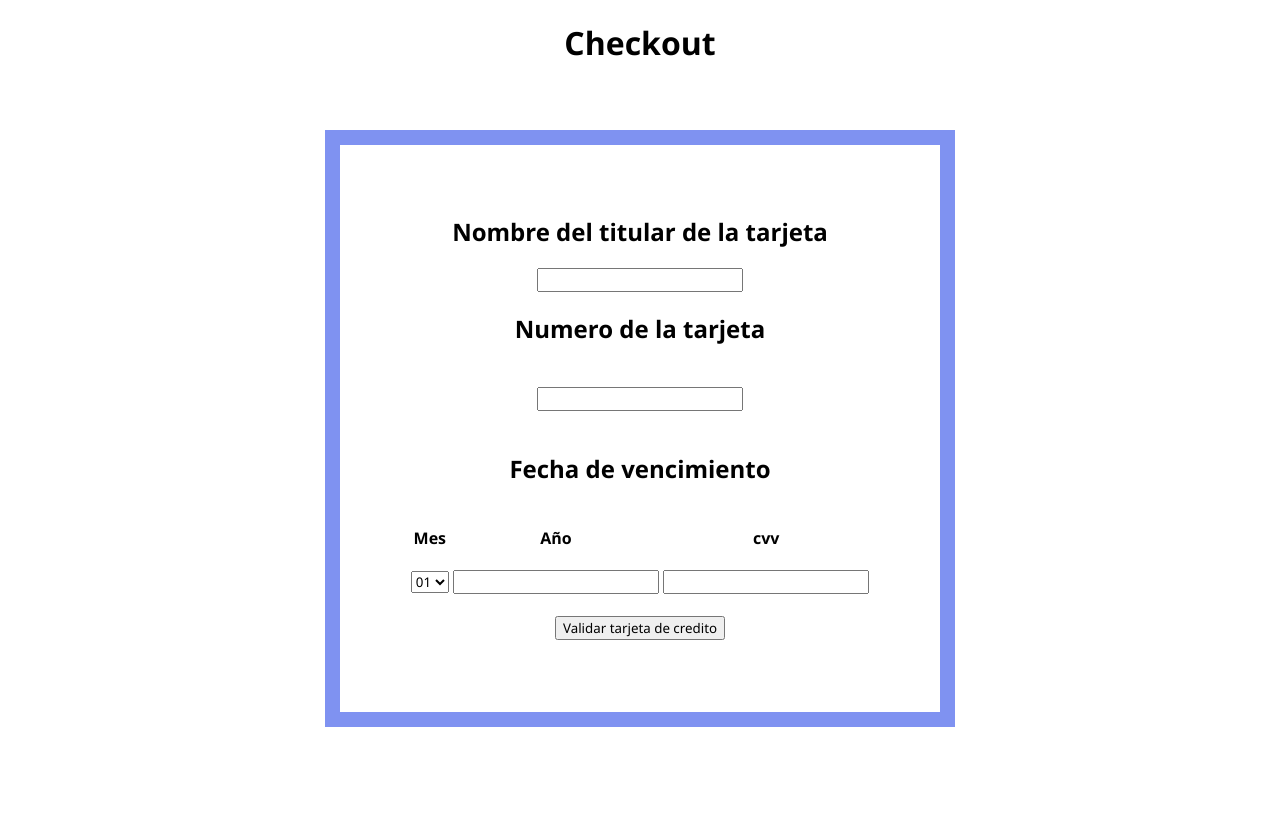
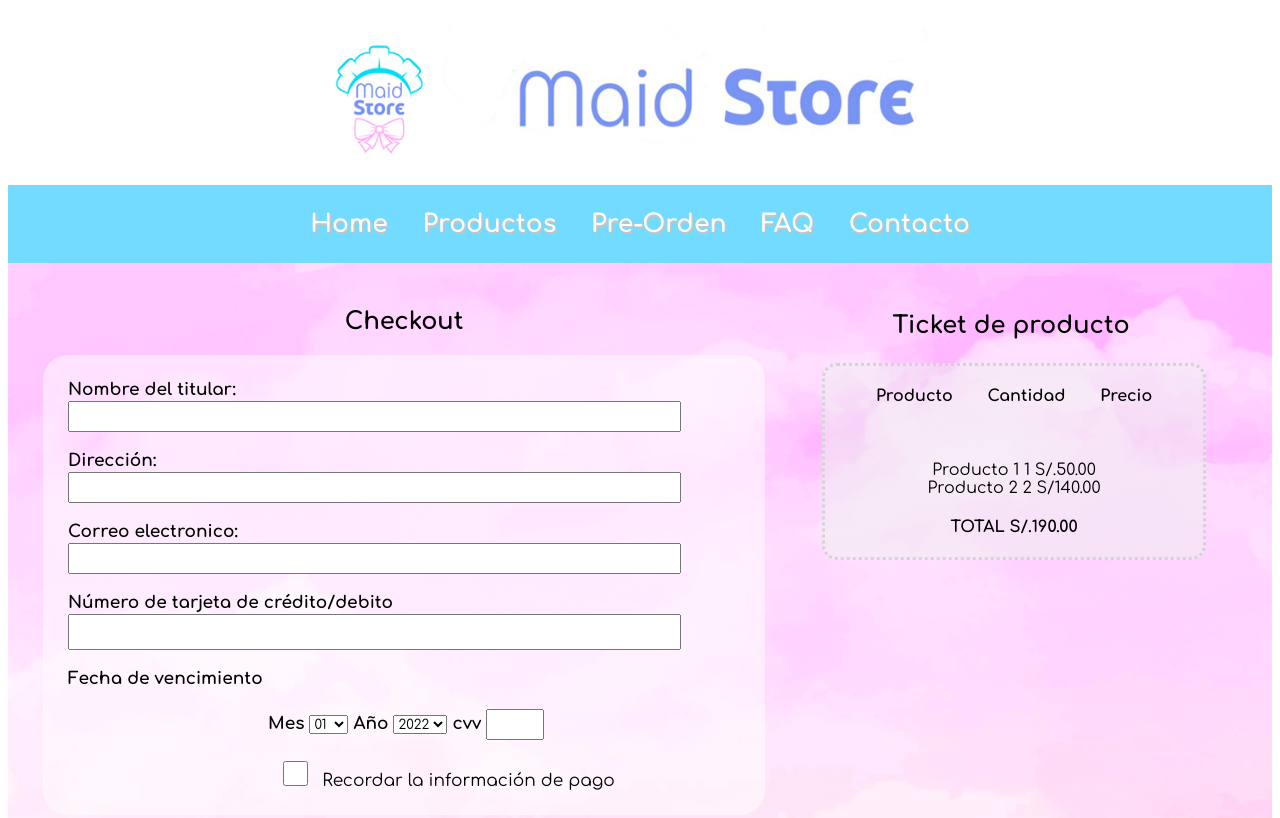
Before and after one commit to Laboratoria/LIM017-card-validation, a website with bundled scripts: page src/index.html in a window 1280 px wide. Shown: the top 818 px of the page. Built offline with nearby package versions, Linux system fonts and the light colour scheme.

Commit message:
sprint 2 - dia de demo

```diff
--- a/src/index.html
+++ b/src/index.html
@@ -1,59 +1,77 @@
 <!DOCTYPE html>
 <html>
   <head>
-    <meta charset="utf-8" />
+    <link rel="preconnect" href="https://fonts.googleapis.com">
+    <link rel="preconnect" href="https://fonts.gstatic.com" crossorigin>
+    <link href="https://fonts.googleapis.com/css2?family=Comfortaa:wght@300;400;500;600;700&display=swap" rel="stylesheet">
+    <script src="index.js" type="module"></script>
+    <meta charset="utf-8">
     <title>Tarjeta de crédito válida</title>
-    <link rel="stylesheet" href="style.css" />
+    <link rel="stylesheet" href="style.css">
   </head>
   <body>
-    <header>
-      <h1>Checkout</h1>
-      <br />
-      <br />
+    <header class= "headerGrid">
+      <div class="c1">
+        <img src="img/header2.png" id="header">
+        </div>
+
+     <nav class="navMenu">
+       <ul>
+         <li><a href="#">Home</a></li>
+         <li><a href="#">Productos</a></li>
+         <li> <a href="#">Pre-Orden</a></li>
+         <li> <a href="#">FAQ</a></li>
+         <li><a href="#">Contacto</a></li>
+      </ul>
+    </nav>
     </header>
     <main>
-      <h2>Nombre del titular de la tarjeta</h2>
-      <input type="text" name="nombreTitularTarjeta" />
-      <h2>Numero de la tarjeta</h2>
-      <br>
-      <input type="text" name="creditCardNumber" id="creditCardNumber" /> <br />
-      <br>
-        <h2>Fecha de vencimiento</h2>
+      <div class="formulario">
+        <h2>Checkout</h2>
+        <form id="datosCheckout">
+          <label for="nombreTitular">Nombre del titular:</label><br>
+          <input type="text" id="fname" name="fname"><br><br>
+          <label for="direccion">Dirección:</label><br>
+          <input type="text" id="direccion" name="direccion"><br><br>
+          <label for="email">Correo electronico:</label><br>
+          <input type="email" id="email" name="email"><br><br>
+          <label for="numeroDeTarjeta">Número de tarjeta de crédito/debito</label><br>
+          <input type="text" name="creditCardNumber" id="creditCardNumber"><br><br>
+          <label for="vencimiento"> Fecha de vencimiento</label><br><br>
           <div class="fechas">
-        <h4>Mes</h4>
-        <select name="mesDeVencimiento">
-          <option>01</option>
-          <option>02</option>
-          <option>03</option>
-          <option>04</option>
-          <option>05</option>
-          <option>06</option>
-          <option>07</option>
-          <option>08</option>
-          <option>09</option>
-          <option>10</option>
-          <option>11</option>
-          <option>12</option>
-        </select>
+          <label for="mesDeVencimiento"> Mes</label>
+          <select name="month" id="months"></select>
+          <label for="añoDeVencimiento"> Año</label>
+          <select name="year" id="year"></select>
+          <label for="cvv">cvv </label>
+          <input  type="text" name="cvv" id="cvv"> <br><br>
+          <label for="guardarInfo"></label>
+          <input type="checkbox" name="guardarInfo" id="guarda">Recordar la
+          información de pago <br>
           </div>
-      <div class="fechas">
-        <h4>Año</h4>
-        <input type="text" name="añoDeVencimiento" id="añoV" />
-      </div>
-      <div class="fechas">
-        <h4>cvv</h4>
-        <input type="text" name="cvv" />
-      </div>
-      <br />
-      <br />
+          </form><br>
+
         <div id="botonVerificacion">
           <button id="botonVerificar" name="validarTarjetaDeCedito">
             Validar tarjeta de credito
           </button>
         </div>
-      <br />
+      </div>
+      <br>
+      <aside class="ticket">
+        <h3>Ticket de producto</h3>
+          <div id="ticketData">
+        <h4><span id="product">Producto</span>    <span id="quantity">Cantidad</span> <span id="price">Precio</span></h4><br>
+          <p>Producto 1      1           S/.50.00<br>
+            Producto 2      2           S/140.00<br>
+                                <h4><b>TOTAL  S/.190.00</b></p></h4>
+          </div>
+      </aside>
     </main>
-    <footer></footer>
-    <script src="index.js" type="module"></script>
+
+    <footer>
+      <p>Creado con sudor y lagrimas - 2022 (c) </p>
+    </footer>
+
   </body>
 </html>
--- a/src/index.js
+++ b/src/index.js
@@ -18,3 +18,17 @@ function clickAlBoton (){
         }
 }
 }
+
+let meses = ["01" , "02" , "03" , "04" , "05" , "06" , "07" , "08" , "09" , "10" , "11" , "12"]
+
+
+for (let i = 0; i < meses.length; i++) {
+    let option = new Option (meses[i], meses[i])
+    document.getElementById("months").appendChild(option)
+}
+
+for (let i = 0; i < 5; i++) {
+    let years = 2022 + i
+    let option = new Option (years, years)
+    document.getElementById("year").appendChild(option)
+}
--- a/src/style.css
+++ b/src/style.css
@@ -1,33 +1,171 @@
 *{
-    font-family:'Segoe UI', Tahoma, Geneva, Verdana, sans-serif;
+    font-family:'Comfortaa';
+}
+header{
+    background-color: white;
+    }
+
+.headerGrid {
+    height: auto;
+    display: grid;
+    grid-template-areas: 'logo logo'
+                          'menu menu';
+    grid-template-rows: auto auto;
+    }
+
+
+.c1 {
+    grid-area: logo;
+    display: flex;
+    margin-left: auto;
+    margin-right: auto;
+    scale: 85%;
 }
 
-header{
-    border: 5px ;
+.navMenu {
+    grid-area: menu;
+    background-color: #73dbff;
+    padding: 10px;
+    text-align: center;
+    margin-top: 5px;
+   }
+
+li a:hover{
+    background-color: #fab0fd;
+    cursor: pointer;
+    border-radius: 10px;
+}
+
+ul {
+    list-style-type: none;
+    margin: 0;
+    padding: 0;
+    overflow: hidden;
+}
+
+li {
+    display: inline-block;
+    position: center;
+    padding: 5px;
+}
+
+li a {
+    display: block;
+    padding: 10px;
+    font-weight: bold;
+    text-decoration: none;
+    font-size: 25px;
+    color: white;
+    text-shadow: 1.5px 1.5px #c5c4c4;
+    }
+
+
+main {
+        height: auto;
+        display: grid;
+        grid-template-areas:'form ticket'
+                            'form ticket';
+        grid-template-rows: 60% auto;
+        padding: 25px;
+        text-align: center;
+        background-image: url('img/background6.jpg');
+        background-size: cover;
+}
+
+.formulario {
+    grid-area: form;
+}
+
+form{
+    font-size: 17px;
+    background-color: rgba(255, 255, 255, 0.5);
+    padding: 25px;
+    margin: 10px;
+    text-align: left;
+    border-radius: 25px;
+}
+
+
+label{
+    font-weight: bold;
+}
+input{
+    margin-top: 2px;
+    width: 90%;
+    height: 25px;
+}
+input[id="cvv"]{
+    width: 50px;
     text-align: center;
 }
+input[id="guarda"]{
+   width: 10%;
+   text-align: center;
+   font-size: 15px;
+}
 
-body{
+input[id="creditCardNumber"]{
+    height: 30px;
+
+}
+
+.fechas{
+    margin-left: 200px;
+    ;
+}
+
+#botonVerificar {
+    background-color: #5ebddd;
+    border: none;
+    color: white;
+    padding: 15px 32px;
+    margin-left: 10%;
+    margin-bottom: 250px;
     text-align: center;
-}
-main {
-    align-items: center;
-    width: 500px;
-    border: 15px solid #7F92F1;
-    padding: 50px;
-    margin: 0 auto;
-}
-#botonVerificar {
-    size: 100px;
-    cursor: pointer;
-
+    text-decoration: none;
+    display: inline-block;
+    font-size: 20px;
+    font-style: bold;
 }
 
 #botonVerificar:hover {
     box-shadow: inset 1px 4px 6px 2px rgba(0,0,0,.1);
-    background: #ddd;
+    background: #399ec0;
+    cursor: pointer;
 }
 
-.fechas {
-    display: inline-block;
+
+.ticket {
+    grid-area: ticket;
+    text-align: center;
+    padding-left: 0%;
+
+
 }
+
+#ticketData{
+    margin-left: 10%;
+    border-style: dotted;
+    border-color: lightgrey;
+    background-color: rgba(240,240,240,0.5);
+    border-radius: 15px;
+    width: 80%;
+}
+.ticket>h3{
+    font-style: bold;
+    font-size: 150%;
+}
+
+.ticket>h4{
+    text-align:center;
+}
+
+span{
+    margin-inline: 15px;
+
+}
+
+footer{
+    font-style: italic;
+    text-align: center;
+}
```
Also changed, not shown: src/img/Logo maidstore1.jpg (added), src/img/Logo maidstore2.jpg (added), src/img/background-clouds.jpg (added), src/img/background3.jpg (added), src/img/background4.jpg (added), src/img/background5.webp (added), src/img/background6.jpg (added), src/img/header.png (added), src/img/header2.png (added), 1 other file. Lines whose indentation alone changed are shown as unchanged.
